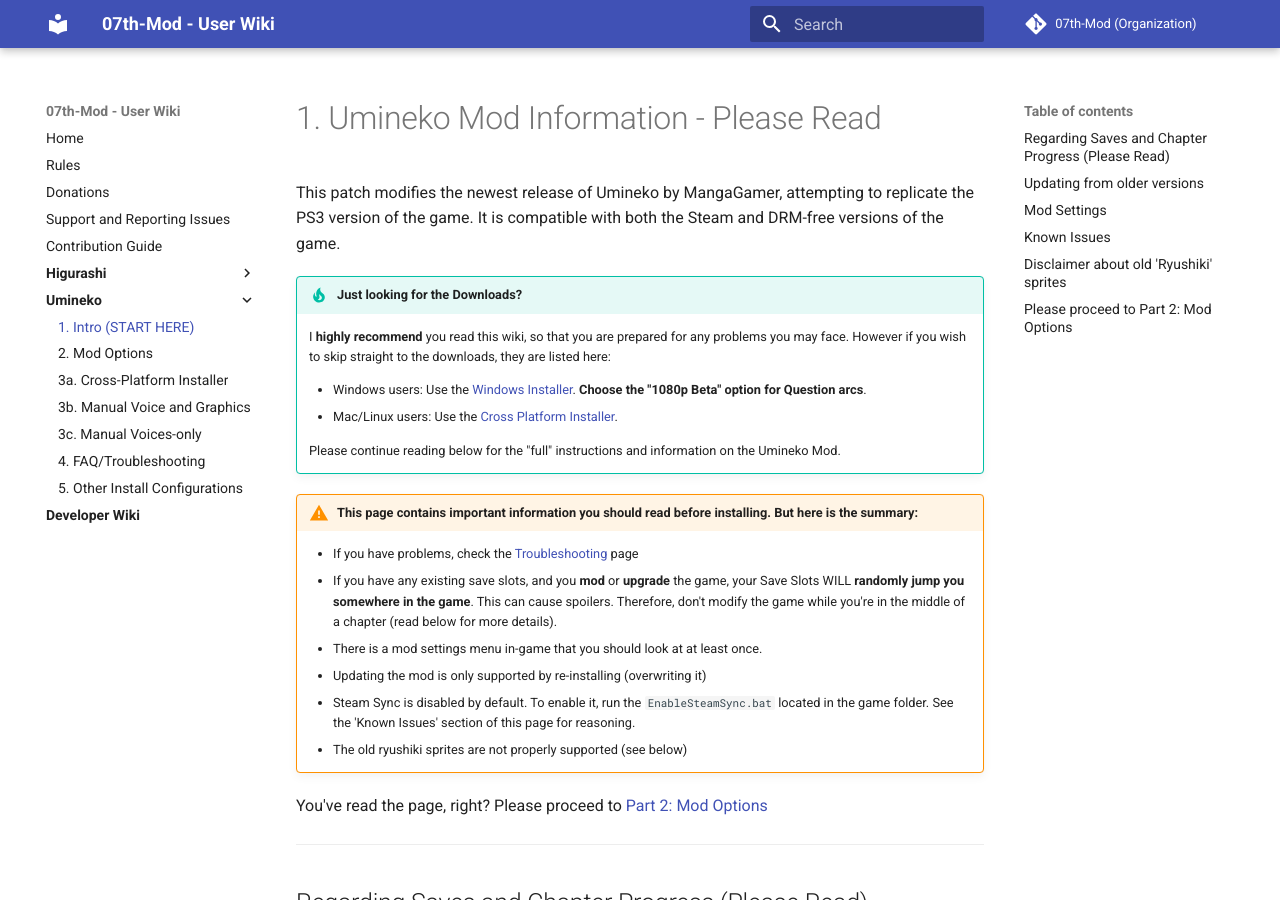
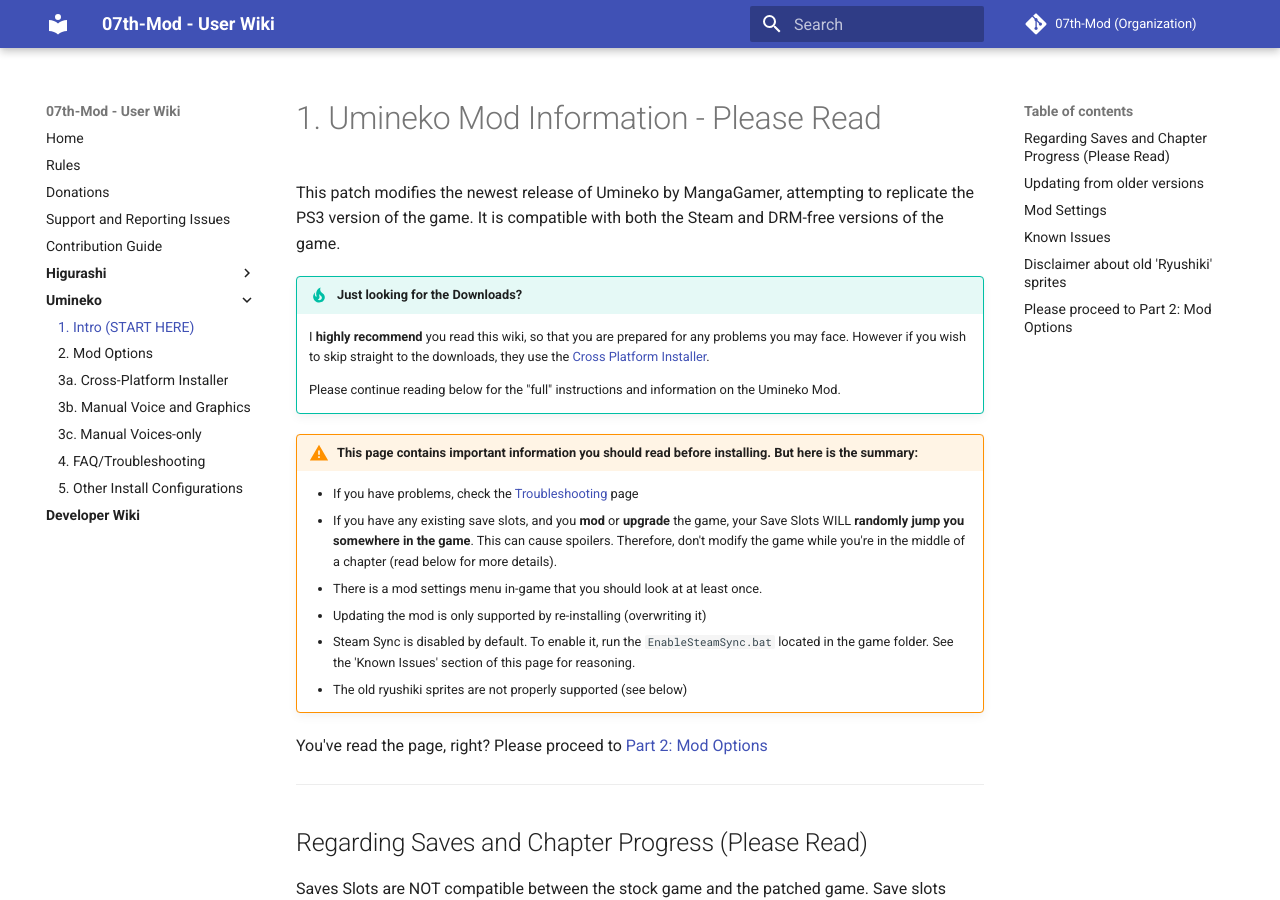
Before and after one commit to 07th-mod/wiki, an MkDocs documentation site: the page built from docs/Umineko/Umineko-Getting-started.md, in a window 1280 px wide and 900 px high. Built offline with MkDocs 1.6.1 and Material for MkDocs 9.7.7, drawn with Linux system fonts in a browser that asks for light colours.

Commit message:
Remove the old installer from the Umi "intro" page

```diff
--- a/docs/Umineko/Umineko-Getting-started.md
+++ b/docs/Umineko/Umineko-Getting-started.md
@@ -3,10 +3,7 @@
 This patch modifies the newest release of Umineko by MangaGamer, attempting to replicate the PS3 version of the game. It is compatible with both the Steam and DRM-free versions of the game.
 
 !!! tip "Just looking for the Downloads?"
-    I **highly recommend** you read this wiki, so that you are prepared for any problems you may face. However if you wish to skip straight to the downloads, they are listed here:
-
-    - Windows users: Use the [Windows Installer](Umineko-Legacy-Installer.md). **Choose the "1080p Beta" option for Question arcs**.
-    - Mac/Linux users: Use the [Cross Platform Installer](Umineko-Part-3a-Cross-Platform-Installer.md).
+    I **highly recommend** you read this wiki, so that you are prepared for any problems you may face. However if you wish to skip straight to the downloads, they use the [Cross Platform Installer](Umineko-Part-3a-Cross-Platform-Installer.md).
 
     Please continue reading below for the "full" instructions and information on the Umineko Mod.
 
```
